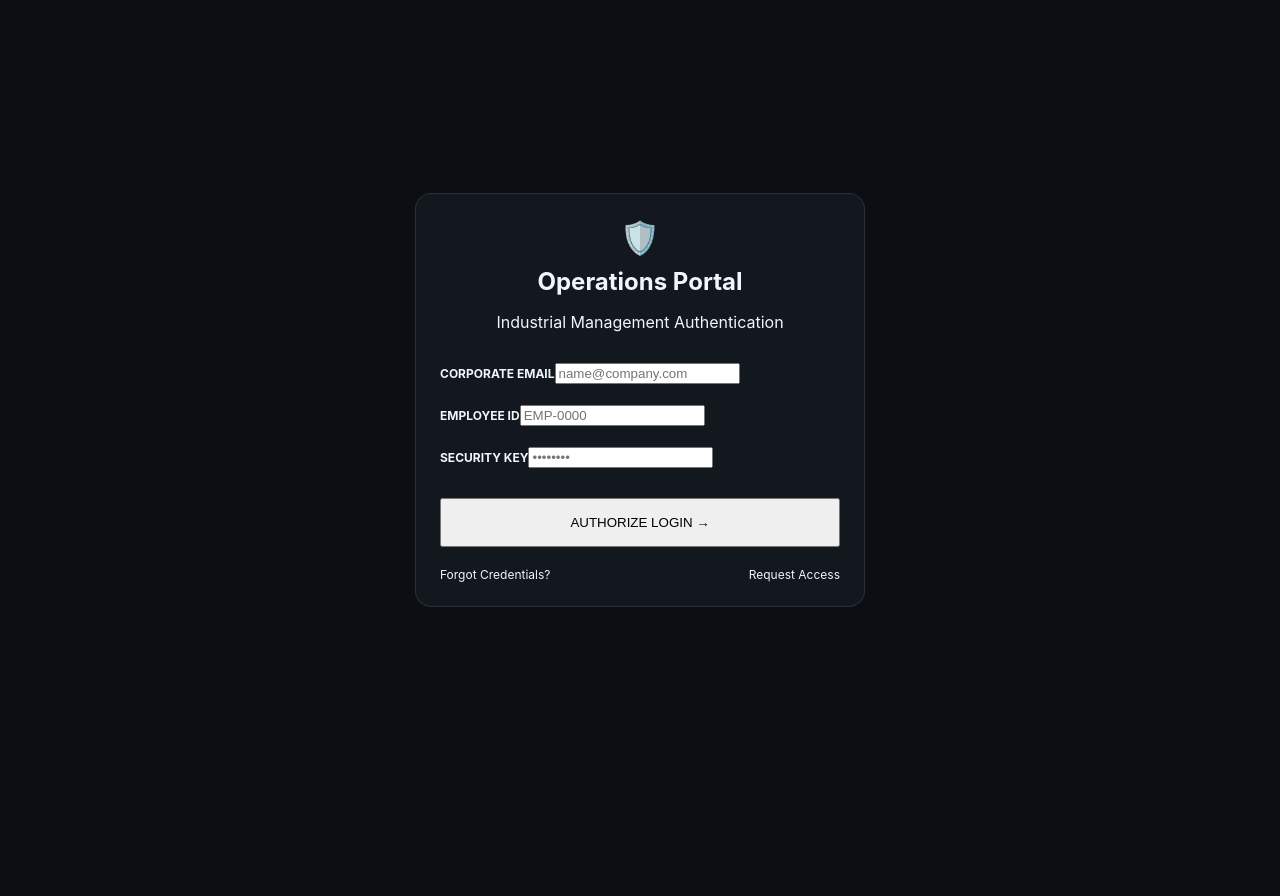
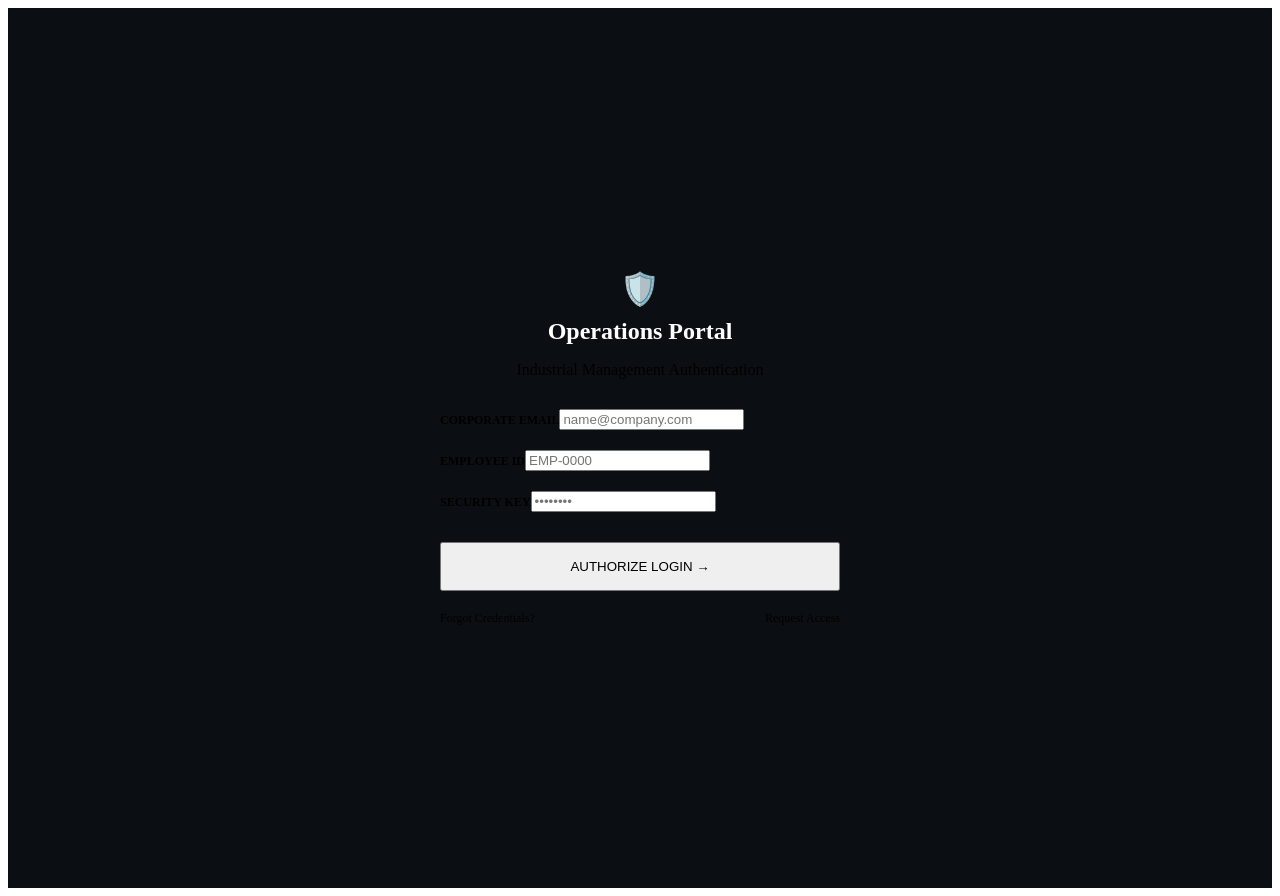
Before and after one commit to hawi3075/system-proj, a React (Create React App) app: page /login in a window 1280 px wide. Before the commit the page ends 800 px from the top, so only its background shows below. Built offline with nearby package versions, Linux system fonts and the light colour scheme.

Commit message:
insex css fixing

```diff
--- a/src/index.css
+++ b/src/index.css
@@ -1,22 +1,13 @@
-body {
-  margin: 0;
-  background-color: #0b0f14; /* Deep Slate */
-  color: #f0f6fc; /* Off-white text */
-  font-family: 'Inter', -apple-system, sans-serif;
-  -webkit-font-smoothing: antialiased;
+.page-container {
+  padding: 40px;
+  max-width: 1200px;
+  margin: 0 auto;
 }
 
-#root {
-  min-height: 100vh;
-  display: flex;
-  flex-direction: column;
+h1, h2, h3 {
+  color: #ffffff;
 }
 
-/* Reusable Glassmorphism Card */
-.industrial-card {
-  background: rgba(22, 27, 34, 0.85);
-  backdrop-filter: blur(12px);
-  border: 1px solid rgba(255, 255, 255, 0.1);
-  border-radius: 16px;
-  padding: 24px;
+p {
+  color: #8b949e;
 }
```
